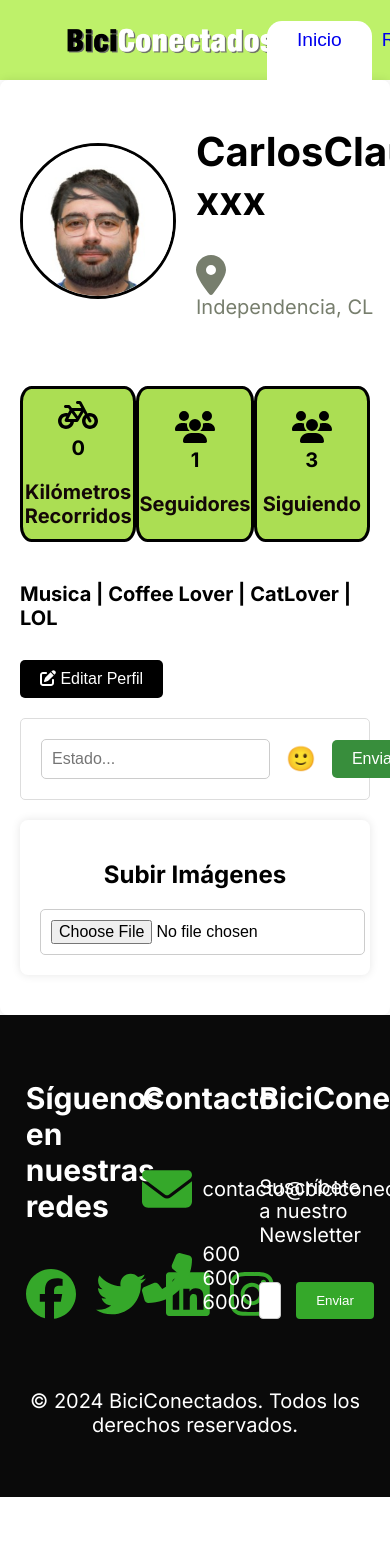
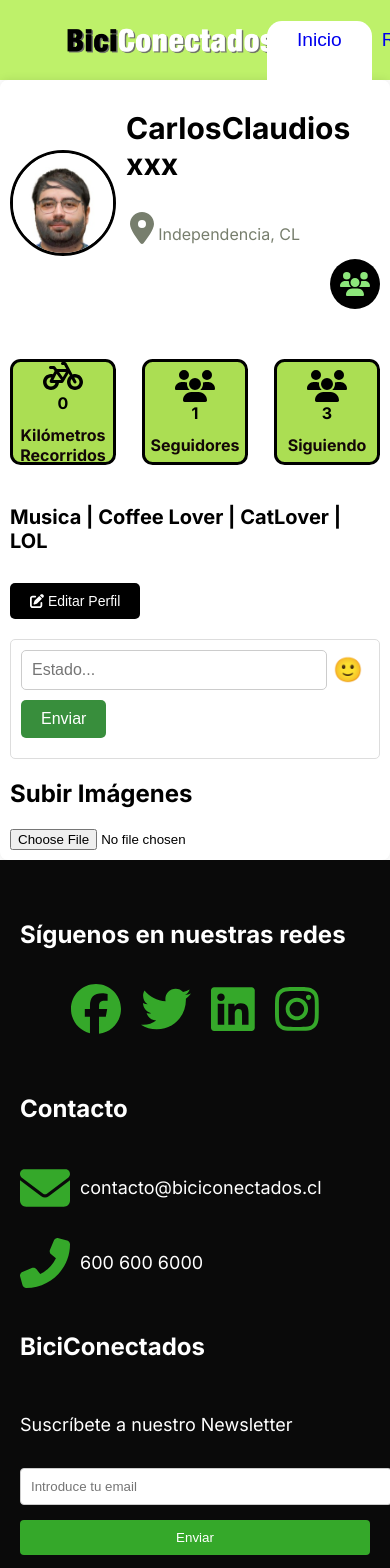
Before and after one commit to jupitaa/FrontBiciconectados, a React (Vite) app in the folder project-react-bicionectados/: page /perfil in a window 390 px wide. Shown: the top 1568 px of the page. Before the commit the page ends 1497 px from the top, so only its background shows below. Built offline with nearby package versions, Linux system fonts and the light colour scheme.

Commit message:
responsive perfil 🍌

```diff
--- a/project-react-bicionectados/src/components/buttons/ButtonFriends.css
+++ b/project-react-bicionectados/src/components/buttons/ButtonFriends.css
@@ -1,4 +1,4 @@
-
+/* Botón de amigos */
 .friends-button {
   display: flex;
   align-items: center;
@@ -16,8 +16,6 @@
   text-align: center;
   margin-right: -40px;
   margin-top: -50px;
-    display: inline-flex;
-    align-items: center;
 }
 
 .friends-button:hover {
@@ -28,3 +26,13 @@
   width: 100%;
   height: auto;
 }
+
+@media (max-width: 768px) {
+  .friends-button {
+    width: 50px;
+    height: 50px;
+    font-size: 20px;
+    margin-right: 0;
+    margin-top: 0;
+  }
+}
--- a/project-react-bicionectados/src/pages/Footer.css
+++ b/project-react-bicionectados/src/pages/Footer.css
@@ -1,3 +1,4 @@
+/* General Styles */
 .footer {
   background-color: #0a0a0a;
   color: white;
@@ -6,6 +7,8 @@
   flex-wrap: wrap;
   justify-content: space-around;
 }
+
+/* Social Icons */
 .social-icons {
   display: flex;
   justify-content: center;
@@ -19,26 +22,29 @@
   cursor: pointer;
 }
 
+.icon:hover {
+  color: #c4dcce;
+}
+
+/* Footer Sections */
 .footer-section-comunidad,
 .footer-section-contacto,
 .footer-section-newsletter {
-  width: 30%;
+  width: 30%; /* Adjust width as needed */
   gap: 15px;
   display: flex;
   flex-direction: column;
   align-items: start;
   justify-content: space-between;
 }
+
 .footer-section-comunidad > h2,
 .footer-section-contacto > h2,
 .footer-section-newsletter > h2 {
   font-size: 30px;
 }
 
-.icon:hover {
-  color: #c4dcce;
-}
-
+/* Contact Section */
 .footer-section-contacto p {
   display: flex;
   align-items: center;
@@ -47,14 +53,17 @@
   font-size: 20px;
 }
 
+/* Newsletter Section */
 .footer-section-newsletter p {
   font-size: 20px;
 }
+
 .newsletter-form {
   width: 100%;
   display: flex;
   gap: 15px;
 }
+
 .newsletter-input {
   padding: 10px; /* Aumento del padding para un campo de entrada más grande */
   border-radius: 4px;
@@ -78,9 +87,50 @@
   color: black;
 }
 
+/* Derechos de Autor */
 .derechos {
   margin-top: 50px;
   font-size: 20px;
   text-align: center;
   width: 100%;
 }
+
+/* Responsive Styles (for screens smaller than 768px) */
+@media (max-width: 768px) {
+  .footer {
+    flex-direction: column; /* Stack elements vertically on small screens */
+    align-items: center; /* Center elements horizontally on small screens */
+  }
+
+  .social-icons,
+  .footer-section-comunidad,
+  .footer-section-contacto,
+  .footer-section-newsletter {
+    width: 100%; /* Make sections full width on small screens */
+    margin-bottom: 20px; /* Add spacing between sections on small screens */
+  }
+
+  .footer-section-comunidad > h2,
+  .footer-section-contacto > h2,
+  .footer-section-newsletter > h2 {
+    font-size: 24px; /* Adjust heading size for smaller screens */
+  }
+
+  .footer-section-contacto p,
+  .footer-section-newsletter p {
+    font-size: 18px; /* Adjust paragraph size for smaller screens */
+  }
+
+  .newsletter-form {
+    flex-direction: column; /* Stack input and button on small screens */
+  }
+
+  .newsletter-input,
+  .newsletter-button {
+    width: 100%; /* Make input and button full width on small screens */
+  }
+
+  .derechos {
+    margin-top: 30px; /* Adjust margin for smaller screens */
+  }
+}
--- a/project-react-bicionectados/src/pages/ProfilePage.css
+++ b/project-react-bicionectados/src/pages/ProfilePage.css
@@ -15,7 +15,7 @@
   margin-bottom: 20px;
 }
 
-/* Foto de perfil  */
+/* Foto de perfil */
 .profile-foto img {
   border-radius: 50%;
   width: 150px;
@@ -25,19 +25,18 @@
   border: 3px solid #000000;
 }
 
-/* Nombre  */
+/* Nombre */
 .profile-info h1 {
   font-size: 40px;
   margin-bottom: 10px;
 }
-
-/* ubicacion */
+/* Ubicación */
 .profile-info p {
   font-size: 20px;
   color: #777e6d;
   margin-bottom: 5px;
   margin-top: 10px;
-  margin-right: 120px;
+  margin-right: 80px; /* Valor por defecto para pantallas grandes */
 }
 
 .profile-stats {
@@ -46,7 +45,7 @@
   margin-bottom: 20px;
 }
 
-/* seguidos... */
+/* Seguidos... */
 .profile-stat {
   text-align: center;
   border-radius: 10%;
@@ -61,22 +60,23 @@
   justify-content: center;
 }
 
-/* datos */
+/* Datos */
 .profile-stat p {
-  font-size: 20px;
+  font-size: 25px;
   font-weight: bold;
-  margin-top: 5px;
+  margin-top: 1px;
   color: #000000;
 }
 
-/* texto km,seeguidores,siguiendo */
+/* Texto km, seguidores, siguiendo */
 .profile-stat span {
-  font-size: 20px;
+  font-size: 15px;
   color: #130707;
   font-weight: bold;
+  margin-top: -4px;
 }
 
-/* bio */
+/* Bio */
 .profile-bio {
   justify-content: space-between;
   display: flex;
@@ -84,7 +84,7 @@
   font-weight: bold;
 }
 
-/* barra negra */
+/* Barra negra */
 .edit-profile-button {
   background-color: #000000;
   color: #fff;
@@ -95,14 +95,18 @@
   font-size: 16px;
   display: inline-block;
   margin-top: 10px;
-
 }
 
 .edit-profile-button:hover {
   background-color: #535c53;
-
 }
 
+/* Contenedor principal (responsivo) */
+.container-wrapper {
+  width: 100%;
+}
+
+/* Contenedor secundario (responsivo) */
 .container-2 {
   margin-top: 20px;
   padding: 20px;
@@ -110,31 +114,30 @@
   border-radius: 5px;
   background-color: #fff;
   display: flex;
-  flex-direction: row;
-  align-items: center;
+  flex-wrap: wrap; /* Permite que los elementos se envuelvan en varias líneas en pantallas pequeñas */
 }
 
-/* Input para el estado */
+/* Input para el estado (responsivo) */
 .estado-input {
-  flex: 1;
+  flex: 1; /* Distribución flexible del espacio disponible */
   padding: 10px;
   border: 1px solid #ccc;
   border-radius: 5px;
   font-size: 16px;
-  margin-right: 10px;
+  margin-bottom: 10px; /* Espacio inferior en pantallas pequeñas */
 }
 
-/* Botón  emojis */
+/* Botón emojis (responsivo) */
 .emoji-button {
   background-color: #ffffff;
   border: none;
   border-radius: 50%;
   font-size: 24px;
   cursor: pointer;
-  margin-right: 10px;
+  margin-bottom: 10px; /* Espacio inferior en pantallas pequeñas */
 }
 
-/* Botón  enviar */
+/* Botón enviar (responsivo) */
 .enviar-button {
   background-color: #388e3c;
   color: #fff;
@@ -143,35 +146,43 @@
   border-radius: 5px;
   cursor: pointer;
   font-size: 16px;
+  margin-bottom: 10px; /* Espacio inferior en pantallas pequeñas */
 }
 
-.enviar-button:hover {
-  background-color: #94d726;
+@media (max-width: 768px) {
+  .profile-page {
+    padding: 10px; /* Reducir el padding en pantallas pequeñas */
   }
 
-/* Tarjeta para subir imágenes */
-.image-upload-card {
-  max-width: 800px;
-  margin: 20px auto;
-  padding: 20px;
-  background-color: #ffffff;
-  box-shadow: 0 0 10px rgba(0, 0, 0, 0.1);
-  border-radius: 8px;
-  text-align: center;
+  .profile-foto img {
+    width: 100px;
+    height: 100px;
+    margin-right: 10px;
   }
 
-.image-upload-card h2 {
-  font-size: 24px;
-  margin-bottom: 20px;
+  .profile-info h1 {
+    font-size: 30px;
   }
 
-.image-upload-card input[type="file"] {
-  display: block;
-  margin: 0 auto;
-  margin-top: 20px;
+  .profile-info p {
+    font-size: 16px;
+  }
+
+  .profile-stat {
+    width: 100px;
+    height: 100px;
+  }
+
+  .profile-stat p,
+  .profile-stat span {
+    font-size: 16px;
+  }
+
+  .edit-profile-button {
+    font-size: 14px;
+  }
+
+  .container-2 {
     padding: 10px;
-  border: 1px solid #ccc;
-  border-radius: 5px;
-  font-size: 16px;
-  cursor: pointer;
   }
+}
```
Also changed, not shown: project-react-bicionectados/src/components/Header/Header.css (+10 -0 lines). Lines whose indentation alone changed are shown as unchanged.
